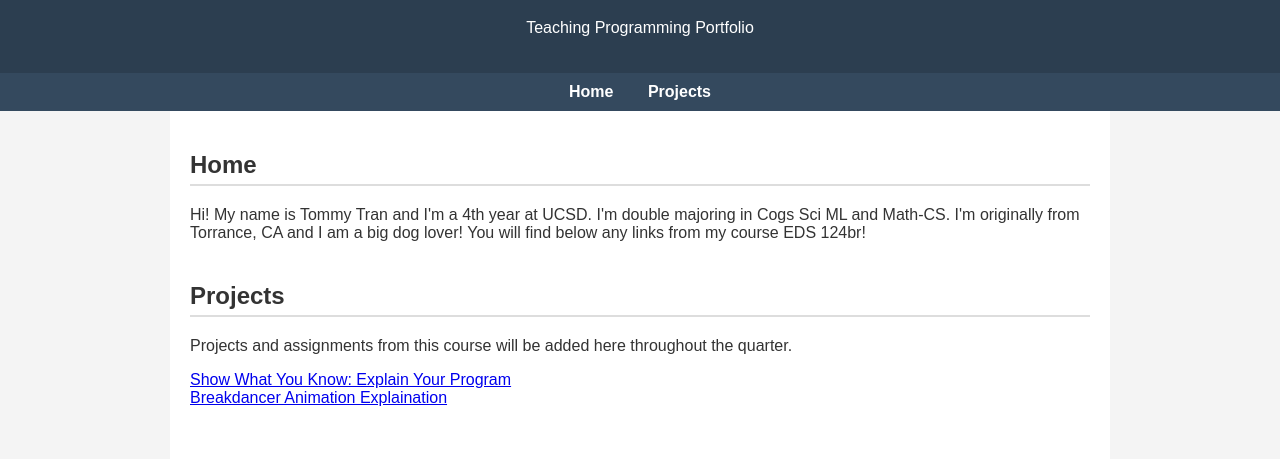
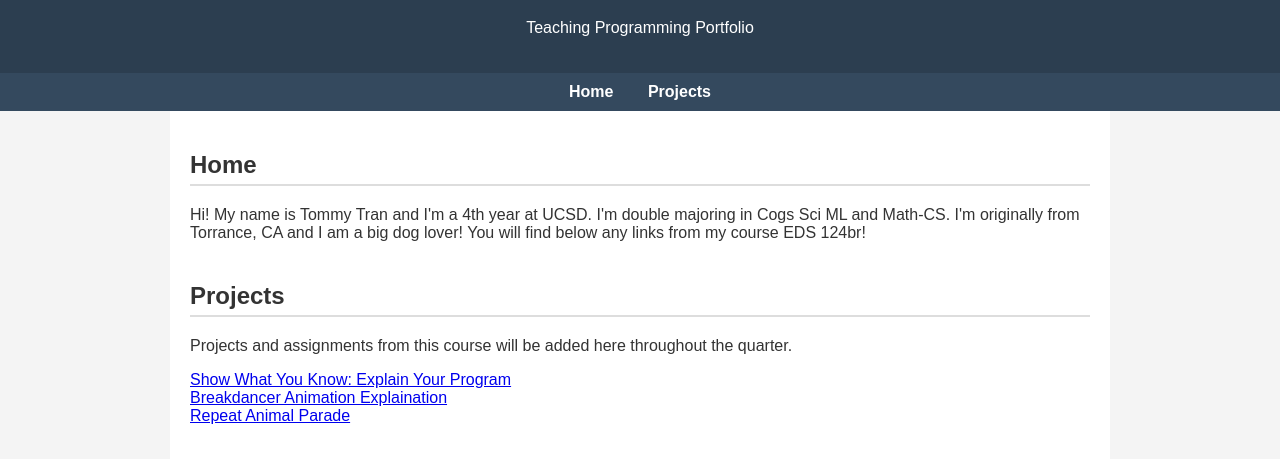
Before and after one commit to ttran29/eds124br, a plain HTML site: page index.html in a window 1280 px wide. Shown: the part 81-540 px from the top of the page. Drawn offline with Linux system fonts and the light colour scheme.

Commit message:
update video

```diff
--- a/index.html
+++ b/index.html
@@ -77,6 +77,9 @@
       <a href="https://www.youtube.com/watch?v=SVKE2mZtrVQ" target="_blank">Show What You Know: Explain Your Program</a>
       <br>
       <a href="https://www.youtube.com/watch?v=wqi_-w2OmC0" target="_blank">Breakdancer Animation Explaination</a>
+      <br>
+      <a href="https://www.youtube.com/watch?v=wqi_-w2OmC0" target="_blank">Repeat Animal Parade</a>
+
 
     </section>
 
```
